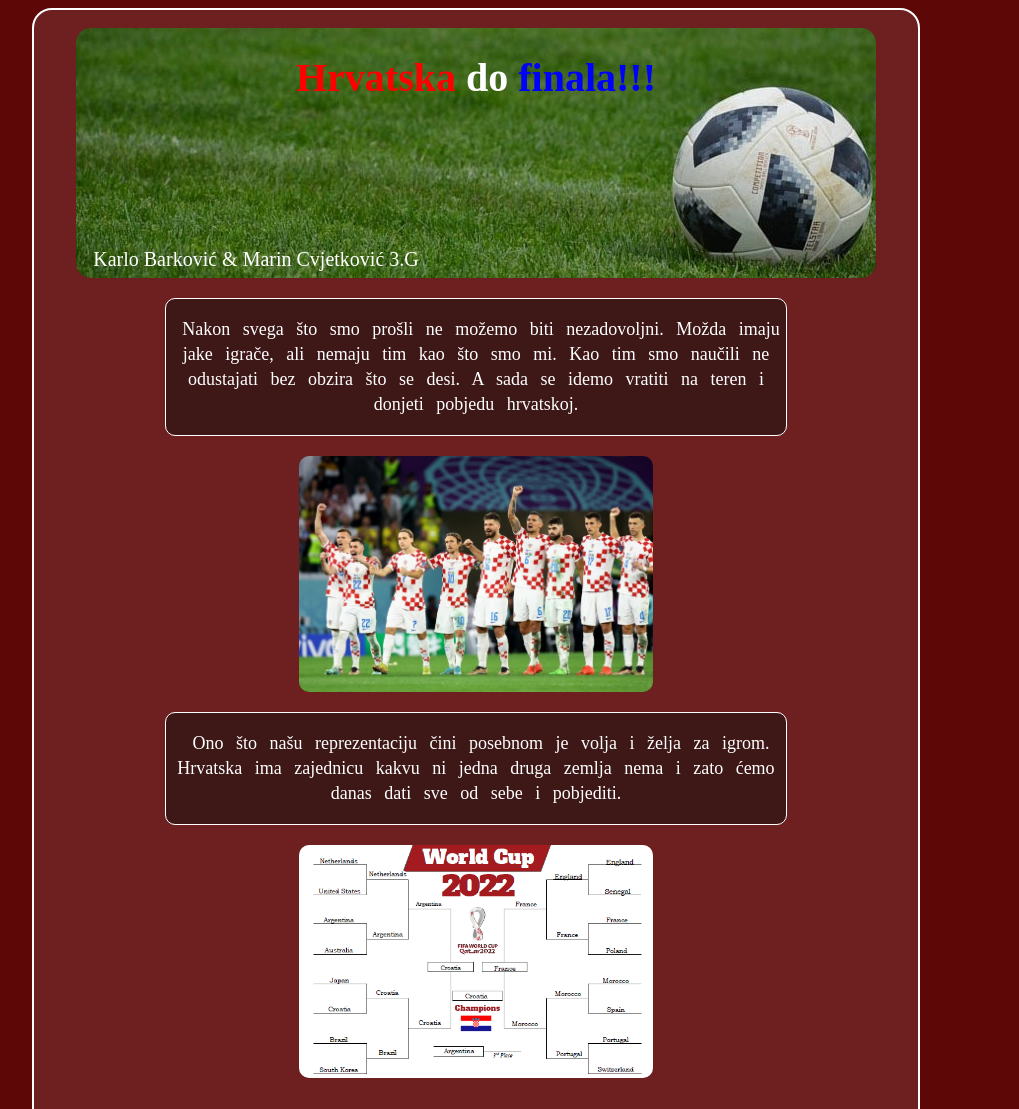
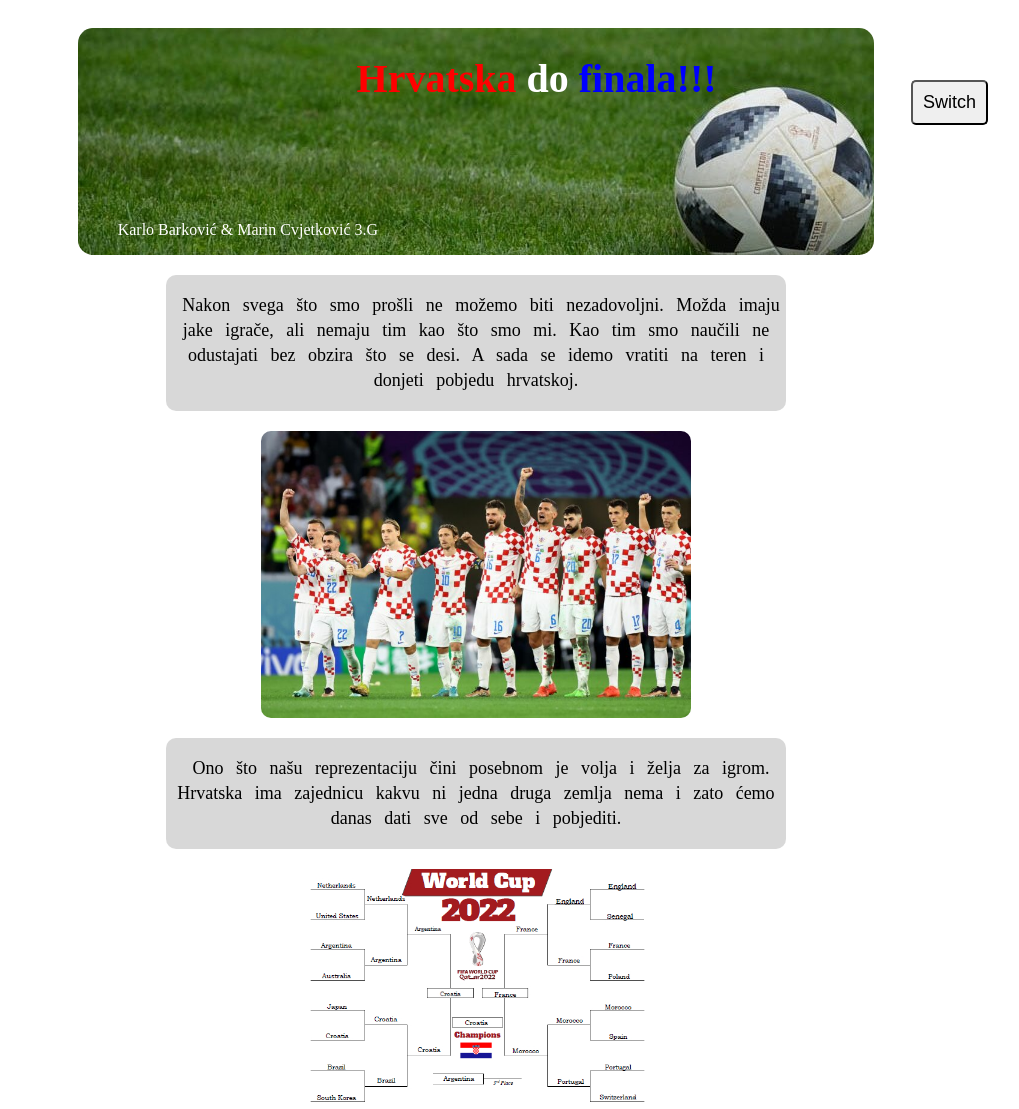
Before and after one commit to MarinCvj/Nogometasi, a plain HTML site: page index.html in a window 1280 px wide. Shown: the top 1109 px of the page, without its empty margins (164-1183 px from the left). Drawn offline with Linux system fonts and the light colour scheme.

Commit message:
Dodajem funkciju za mijenjanje teme

```diff
--- a/index.html
+++ b/index.html
@@ -7,14 +7,15 @@
     <link rel="stylesheet" href="styles.css">
     <title>Nogometaši</title>
 </head>
-<body>
-    <div class="container">
+<body id="tema" class="theme-light">
+    <button id="switch" class="theme_button" onclick="tema()">Switch</button>
+    <div class="container" id="container">
         <div class="baner">
-            <h1><span class="crveno">Hrvatska</span> do <span class="plavo">finala!!!</span></h1>
-            <p class="autori">Karlo Barković & Marin Cvjetković 3.G</p>
+            <h1><span class="crveno">Hrvatska</span><span class="bijelo"> do </span><span class="plavo">finala!!!</span></h1>
+            <p>Karlo Barković & Marin Cvjetković 3.G</p>
         </div>
 
-        <div class="govor">
+        <div class="govor" id="govor">
             <p>Nakon svega što smo prošli ne možemo biti nezadovoljni.
                 Možda imaju jake igrače, ali nemaju tim kao što smo mi.
                 Kao tim smo naučili ne odustajati bez obzira što se desi.
@@ -25,7 +26,7 @@
             <img src="hrv_momci.jpeg" alt="momci">
         </div>
 
-        <div class="govor">
+        <div class="govor" id="govor">
             <p>Ono što našu reprezentaciju čini posebnom
                 je volja i želja za igrom.
                 Hrvatska ima zajednicu kakvu ni jedna druga zemlja nema
@@ -37,5 +38,15 @@
             <img src="world-cup-tournament-bracket.jpg" alt="brackets">
         </div>
     </div>
+    <script>
+        function tema() {
+            var element = document.body;
+            element.classList.toggle("theme-dark");
+            let govor = document.getElementById('govor');
+            govor.classList.toggle("");
+            let container = document.getElementById('container');
+            container.classList.toggle("container-dark");
+        }
+    </script>
 </body>
 </html>
--- a/styles.css
+++ b/styles.css
@@ -1,65 +1,110 @@
 body {
-    background-color: #5E0707;
-    color: white;
+    background-color: white;
+    transition: all 0.2s;
 }
 .container {
-    margin-left: auto;
-    margin-right: auto;
-    border: 2px solid white;
+    display: flex;
+    justify-content: center;
+    align-items: center;
+    flex-direction: column;
+    margin: auto;
     background-color: rgb(255, 255, 255, 0.1);
-    border-radius: 20px;
     width: 70%;
-    height: 1300px;
+    padding: 20px;
+    border-radius: 10px;
 }
 .baner {
-    margin-top: 2%;
-    display: flex;
     height: 250px;
-    align-items: center;
-    flex: 1 1;
-    flex-direction: column;
-    font-size: 20px;
-    margin-left: auto;
-    margin-right: auto;
     background-image: url(lopta.jpg);
-    max-width: 800px;
-    max-height: 300px;
+    width: 90%;
+    height: 20%;
     border-radius: 15px;
-    background-repeat: no-repeat;
+    background-repeat: repeat-x;
 }
 .baner p {
-    margin-right: 55%;
     margin-top: 15%;
+    margin-left: 5%;
+    color: white;
 }
 h1 {
     font-size: 40px;
+    margin-left: 35%;
 }
 .crveno {
     color: red;
+}
+.bijelo {
+    color: white;
 }
 .plavo {
     color: blue;
 }
 .govor {
     border-radius: 10px;
-    background-color: rgba(15,15,15,.5);
+    background-color: rgba(200,200,200,0.7);
     width: 70%;
-    margin: 20px auto 20px auto;
+    margin: 20px auto;
     font-size: 18px;
     text-indent: 10px;
     word-spacing: 8px;
     line-height: 25px;
     text-align: center;
-    border: 1px solid white;
     transition: all 1s;
 }
 .govor:hover {
     width: 80%;
 }
+.govor_dark {
+    background-color: rgb(10,10,10,0.2);
+}
 img {
     display: block;
-    margin-left: auto;
-    margin-right: auto;
-    max-width: 40%;
+    margin: auto;
+    width: 60%;
     border-radius: 10px;
 }
+.theme_button {
+    position: absolute;
+    top: 10%;
+    right: 10%;
+    font-size: large;
+    border-radius: 5px;
+    cursor: pointer;
+    white-space: normal;
+    padding: 10px;
+}
+.theme_button:hover {
+    background-color: black;
+    color: white;
+}
+.theme-dark {
+    background-color: black;
+    color: white;
+}
+.container-dark {
+    opacity: 0;
+}
+@media all and (max-width:600px) {
+    img {
+        width: 90%;
+    }
+}
+@media all and (max-width:900px) {
+    .theme_button {
+        right: 5%;
+        padding: 5px;
+    }
+}
+@media all and (max-width:550px) {
+    .theme_button {
+        right: 2.5%;
+    }
+}
+@media all and (max-width:400px) {
+    h1 {
+        margin-left: 5%;
+    }
+    .container {
+        width: 60%;
+    }
+}
```
